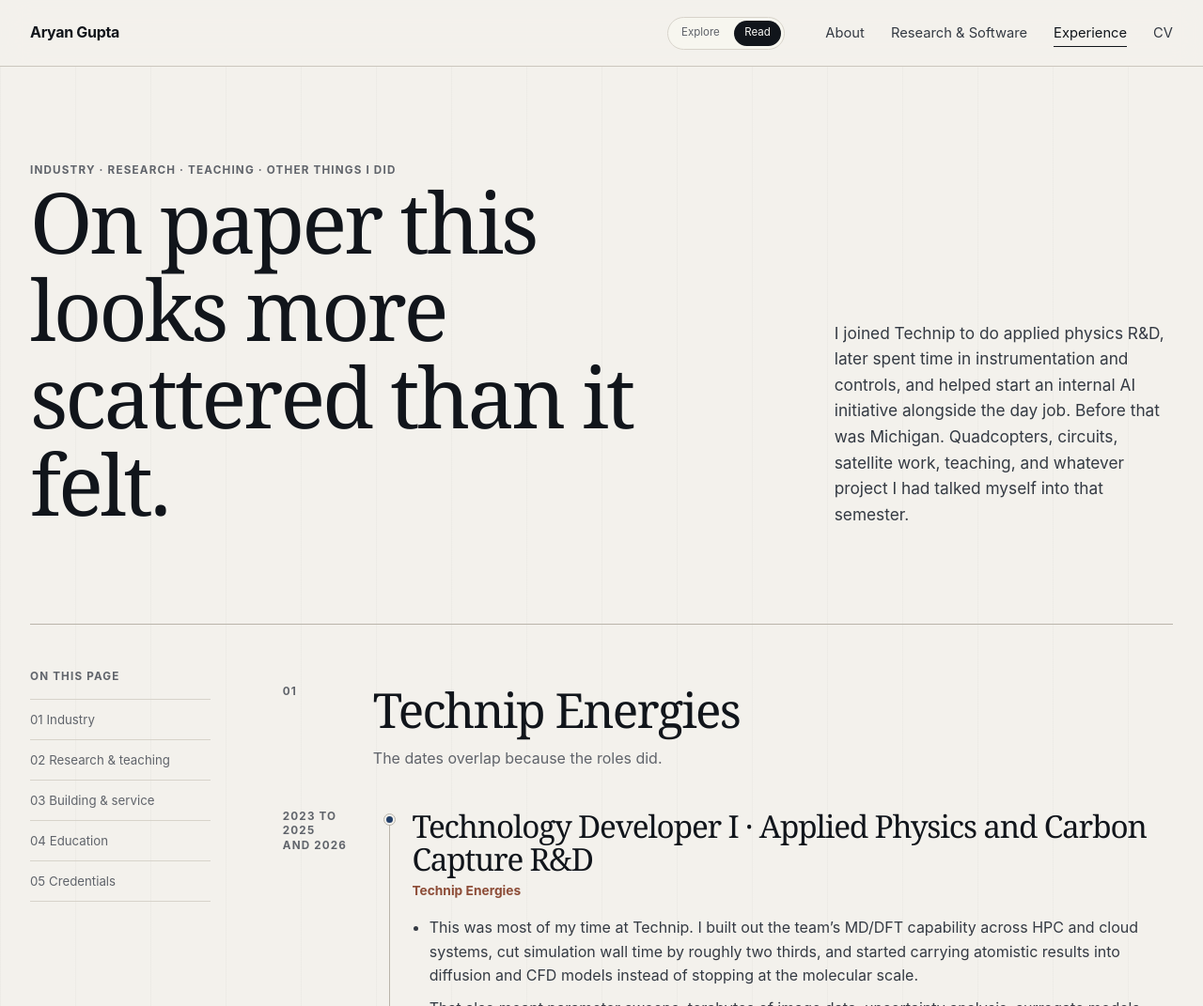
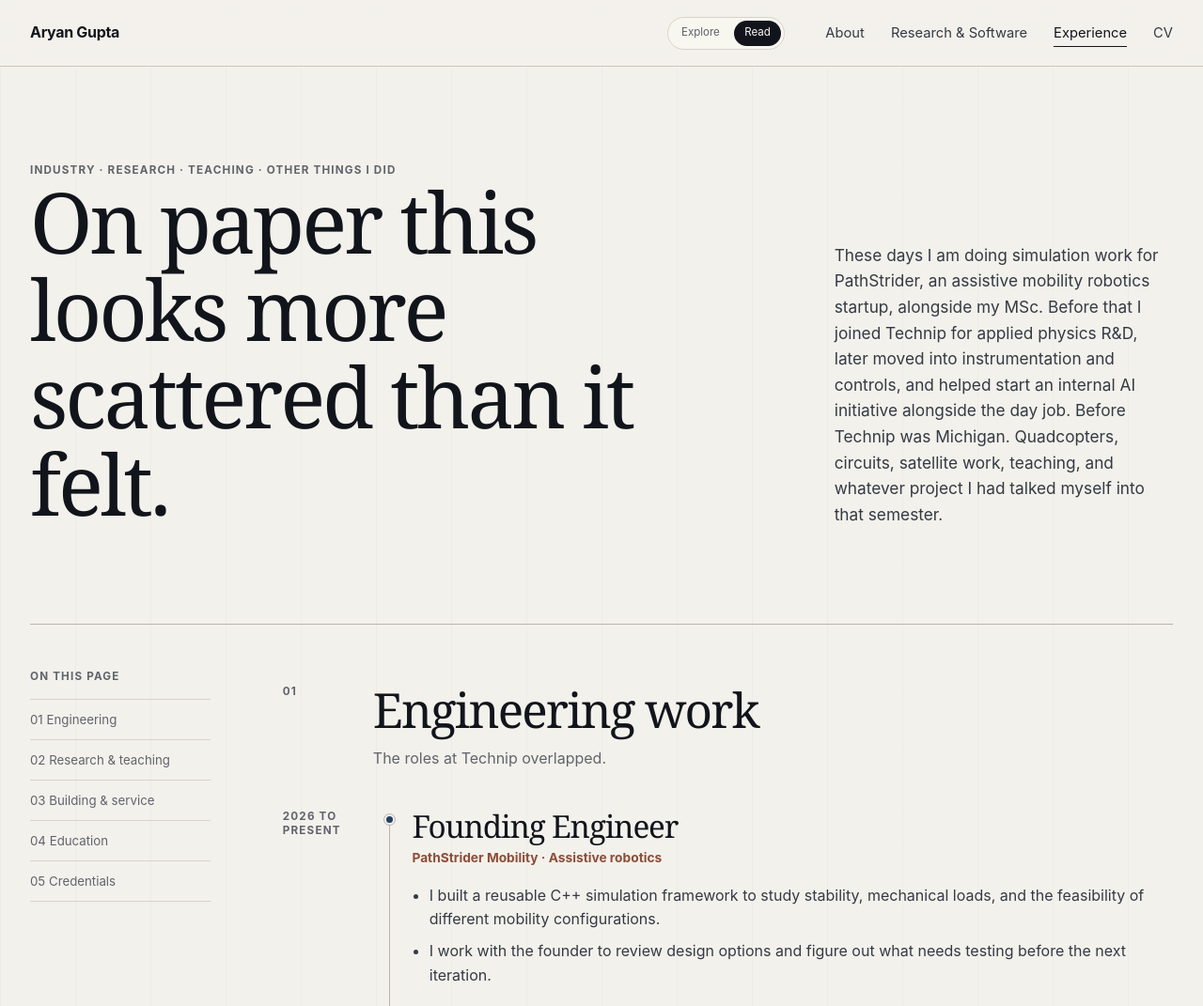
Before and after one commit to guptaaryanr/guptaaryanr.github.io, a website: page work.html in a window 1280 px wide. Shown: the top 1071 px of the page at 94% size. Drawn offline with Linux system fonts and the light colour scheme.

Commit message:
Add PathSTrider engineering role to portfolio

```diff
--- a/work.html
+++ b/work.html
@@ -36,16 +36,17 @@
     <main id="content" tabindex="-1">
         <header class="page-hero shell">
             <div><p class="kicker">Industry · research · teaching · other things I did</p><h1>On paper this looks more scattered than it felt.</h1></div>
-            <div class="page-hero-copy"><p>I joined Technip to do applied physics R&amp;D, later spent time in instrumentation and controls, and helped start an internal AI initiative alongside the day job. Before that was Michigan. Quadcopters, circuits, satellite work, teaching, and whatever project I had talked myself into that semester.</p></div>
+            <div class="page-hero-copy"><p>These days I am doing simulation work for PathStrider, an assistive mobility robotics startup, alongside my MSc. Before that I joined Technip for applied physics R&amp;D, later moved into instrumentation and controls, and helped start an internal AI initiative alongside the day job. Before Technip was Michigan. Quadcopters, circuits, satellite work, teaching, and whatever project I had talked myself into that semester.</p></div>
         </header>
 
         <div class="page-layout shell">
-            <aside class="section-rail" aria-label="Experience sections"><p class="section-number">On this page</p><ul><li><a href="#industry">01 Industry</a></li><li><a href="#research-teaching">02 Research &amp; teaching</a></li><li><a href="#entrepreneurship-service">03 Building &amp; service</a></li><li><a href="#education">04 Education</a></li><li><a href="#credentials">05 Credentials</a></li></ul></aside>
+            <aside class="section-rail" aria-label="Experience sections"><p class="section-number">On this page</p><ul><li><a href="#industry">01 Engineering</a></li><li><a href="#research-teaching">02 Research &amp; teaching</a></li><li><a href="#entrepreneurship-service">03 Building &amp; service</a></li><li><a href="#education">04 Education</a></li><li><a href="#credentials">05 Credentials</a></li></ul></aside>
 
             <div class="content-column">
                 <section id="industry" class="content-section" aria-labelledby="industry-title">
-                    <header class="section-heading-row"><p class="section-number">01</p><div><h2 id="industry-title">Technip Energies</h2><p class="section-note">The dates overlap because the roles did.</p></div></header>
+                    <header class="section-heading-row"><p class="section-number">01</p><div><h2 id="industry-title">Engineering work</h2><p class="section-note">The roles at Technip overlapped.</p></div></header>
                     <div class="timeline">
+                        <article class="timeline-entry" id="pathstrider"><div class="timeline-date">2026 to present</div><div class="timeline-dot" aria-hidden="true"></div><div class="timeline-role"><h3>Founding Engineer</h3><p class="timeline-company">PathStrider Mobility · Assistive robotics</p><ul><li>I built a reusable C++ simulation framework to study stability, mechanical loads, and the feasibility of different mobility configurations.</li><li>I work with the founder to review design options and figure out what needs testing before the next iteration.</li></ul></div></article>
                         <article class="timeline-entry"><div class="timeline-date">2023 to 2025<br />and 2026</div><div class="timeline-dot" aria-hidden="true"></div><div class="timeline-role"><h3>Technology Developer I · Applied Physics and Carbon Capture R&amp;D</h3><p class="timeline-company">Technip Energies</p><ul><li>This was most of my time at Technip. I built out the team’s MD/DFT capability across HPC and cloud systems, cut simulation wall time by roughly two thirds, and started carrying atomistic results into diffusion and CFD models instead of stopping at the molecular scale.</li><li>That also meant parameter sweeps, terabytes of image data, uncertainty analysis, surrogate models, and deciding which simulation or experiment was worth the next run.</li><li>I wrote 15 internal technical notes, maintained the code and data well enough for other people to reuse, mentored teammates, and increasingly ended up in the meetings where the technical result had to turn into a funding or engineering decision.</li></ul></div></article>
                         <article class="timeline-entry"><div class="timeline-date">2025 to 2026</div><div class="timeline-dot" aria-hidden="true"></div><div class="timeline-role"><h3>Americas AI Solutions Initiative · Cofounder and Technical Lead</h3><p class="timeline-company">Technip Energies · alongside engineering role</p><ul><li>This started with a few of us trying to make internal AI work a little less random. It grew across 4 operating centers and 8 engineering functions. I handled much of the technical scoping, deciding what was worth building, what the first version actually needed to do, and which pieces could be reused instead of rebuilt for every demo.</li><li>The projects covered natural-language-to-SQL queries, P&amp;ID analysis, vendor-document review, and bid tabulation. One bid tabulation pipeline reduced manual review effort by about 80%.</li></ul></div></article>
                         <article class="timeline-entry"><div class="timeline-date">2025 to 2026</div><div class="timeline-dot" aria-hidden="true"></div><div class="timeline-role"><h3>Specialist Engineer I · Instrumentation &amp; Controls</h3><p class="timeline-company">Technip Energies</p><ul><li>I spent my final year much closer to conventional EPC engineering. The work ran through P&amp;IDs, PFDs, Cause &amp; Effect diagrams, control narratives, vendor documents, and project specifications on hydrogen, carbon capture, and brownfield scopes.</li><li>Working with P&amp;IDs, specifications, and change-controlled documents changed how I thought about engineering software. Traceability, document control, and QA have to be built into the workflow.</li></ul></div></article>
```
Also changed, not shown: index.html (+4 -2 lines).
